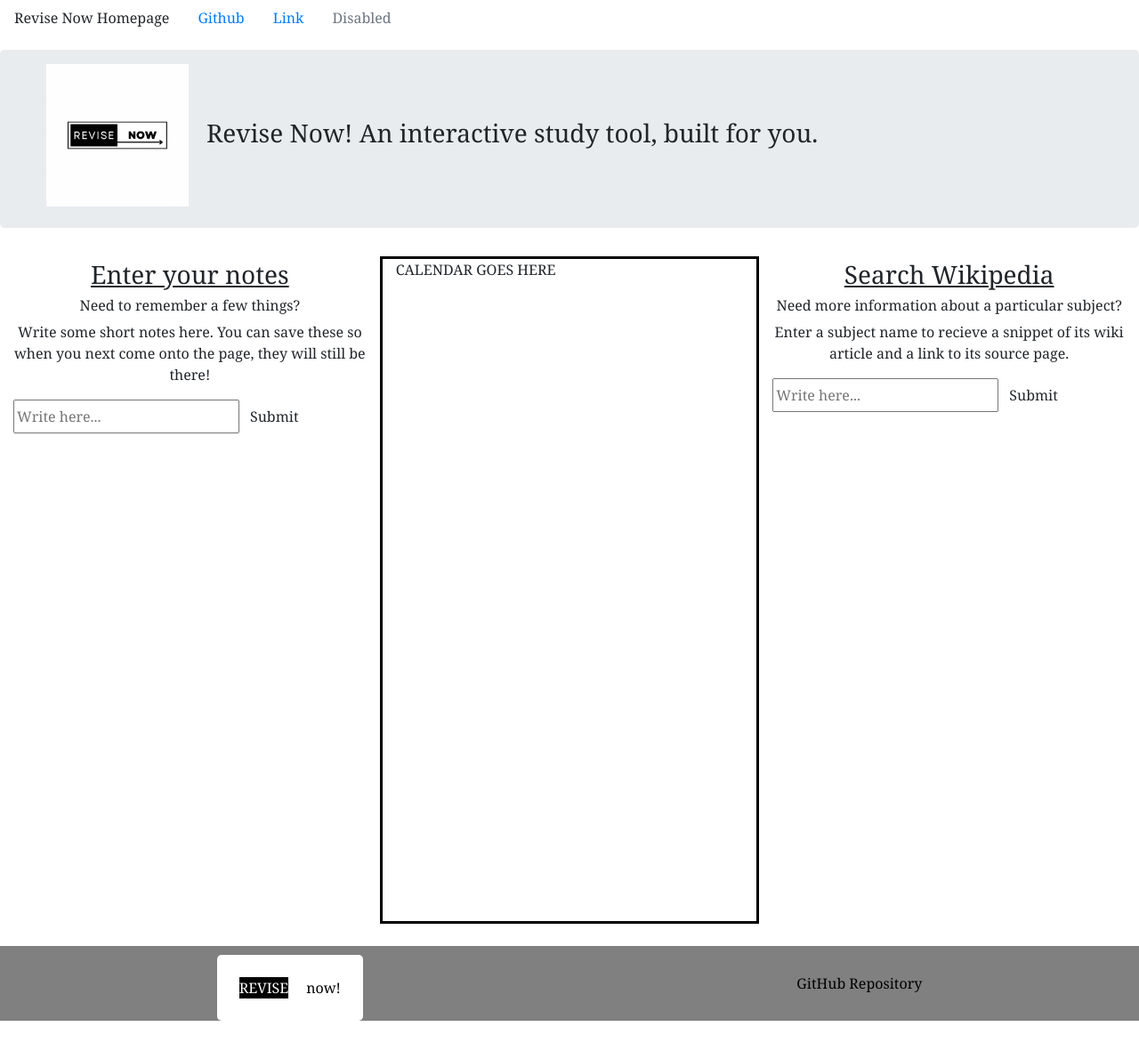
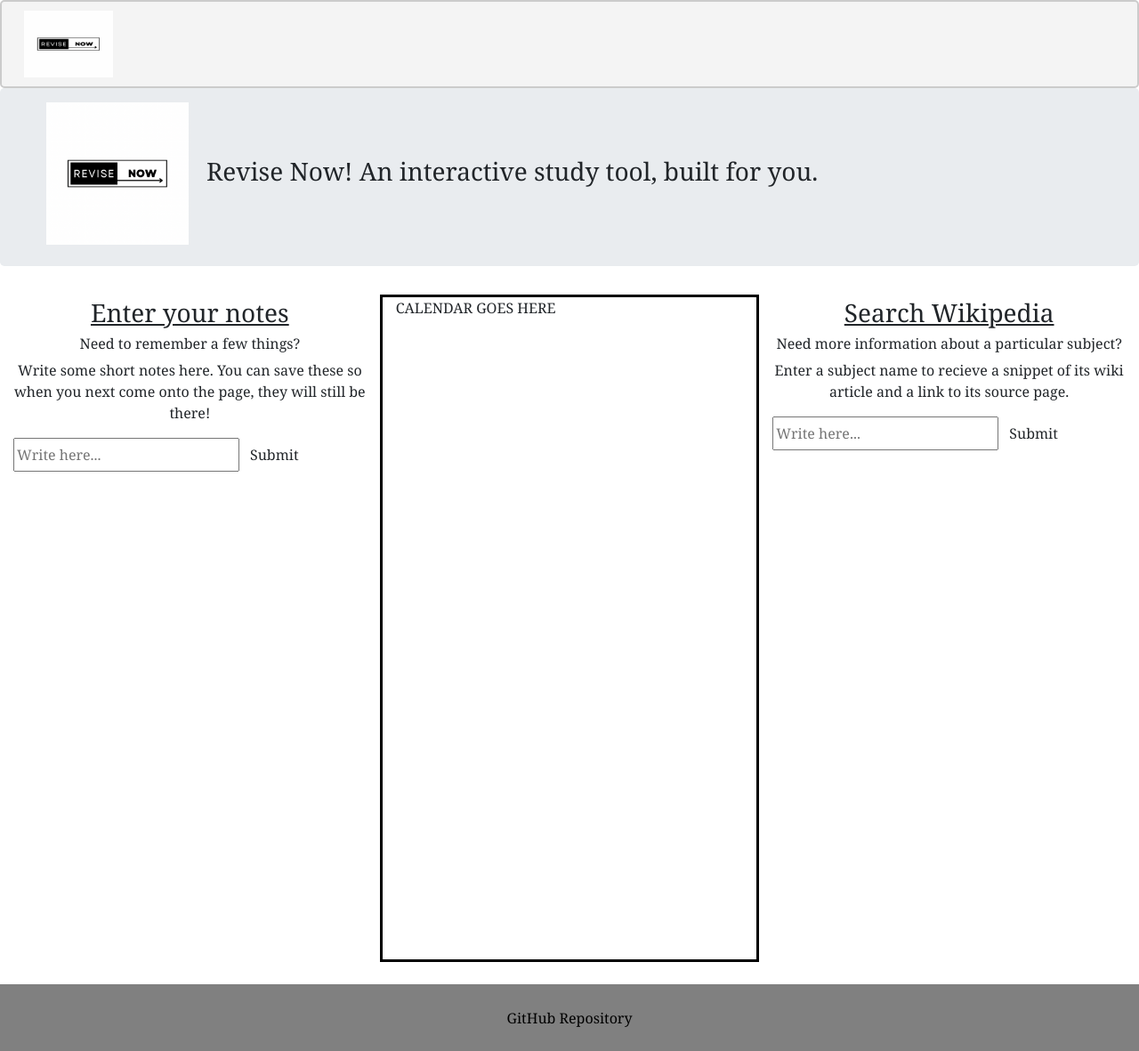
Before and after one commit to jacobchat45/Project-1, a plain HTML site: page index.html in a window 1280 px wide. Shown: the whole page at 89% size. Before the commit the page ends 1147 px from the top, so only its background shows below. Drawn offline with nearby package versions, Linux system fonts and the light colour scheme.

Commit message:
further styling

```diff
--- a/assets/css/style.css
+++ b/assets/css/style.css
@@ -8,11 +8,27 @@
 }
    .calendar{
     min-height: 750px;
-    border: 3px solid black;}
+    border: 3px solid black;
+}
+
    .notes{
     border: 3px solid black;
     min-height: 750px;
    }
+#navimg{
+    margin-left: 25px;
+    margin-top: 10px;
+    margin-bottom: 10px;
+}
+.revise-navbar{
+    font-size: 20px;
+
+    border: 2px #CBCBCB solid;
+    border-radius: 5px;
+    background-color: #F4F4F4
+}
+
+
 
 .jumbotron{
     height: 200px;
@@ -20,7 +36,10 @@
     align-items: center;
     justify-content: space-between;
 }
-
+#history-wiki{
+    background-color: red;
+    color: red;
+}
 #logoimg{
     padding: 20px;
     border-radius: 20px;
--- a/index.html
+++ b/index.html
@@ -9,12 +9,11 @@
      <link rel="stylesheet" href="https://stackpath.bootstrapcdn.com/bootstrap/4.3.1/css/bootstrap.min.css" integrity="sha384-ggOyR0iXCbMQv3Xipma34MD+dH/1fQ784/j6cY/iJTQUOhcWr7x9JvoRxT2MZw1T" crossorigin="anonymous">
 </head>
 <body>
-  <nav class="nav">
-    <p class="nav-link active" href="#">Revise Now Homepage</p>
-    <a class="nav-link" href="#">Github</a>
-    <a class="nav-link" href="#">Link</a>
-    <a class="nav-link disabled" href="#" tabindex="-1" aria-disabled="true">Disabled</a>
-  </nav>
+<nav class="revise-navbar">
+  <img src="assets/imgs/logo.png" height="75px" width="100px" id="navimg">
+
+
+</nav>
 
     <div class="jumbotron">
 
@@ -88,11 +87,7 @@
             </div>
          </div>
        <div class="footer">
-         <div id="footer-logo">
-          <p id="revise">REVISE </p>
 
-          <p id="now"> now!</p>
-        </div>
          <a id="github-link" href="https://github.com/jacobchat45/Project-1" target="_blank">GitHub Repository</a>
 
        </div>
```
